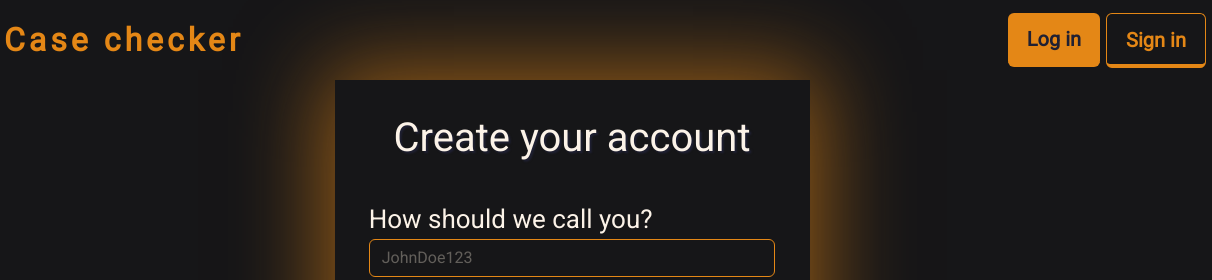
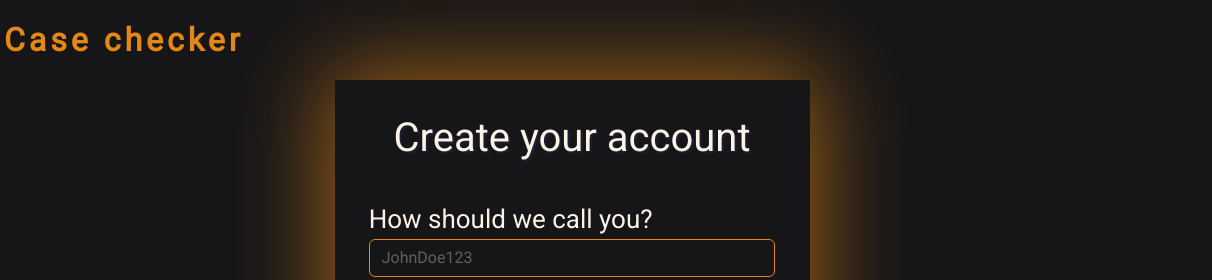
Before and after one commit to chodec/case-checker, a plain HTML site: page register.html in a window 1280 px wide. Shown: the top 280 px of the page, 68-1280 px from the left. Drawn offline with nearby package versions, Linux system fonts and the light colour scheme.

Commit message:
Fix register size

```diff
--- a/css/style.css
+++ b/css/style.css
@@ -153,7 +153,6 @@ small{
 .register-h1{
     text-align: center;
     padding-bottom: 30px;
-    color: #fcf3e8;
 }
 .btn:disabled{
   border: 1px solid #e48716;
--- a/register.html
+++ b/register.html
@@ -31,22 +31,13 @@
                       </li>
                   </ul>
               </div>
-              <div class="navbar-collapse collapse w-100 d-flex flex-row-reverse">
-                  <ul class="navbar-nav ml-auto">
-                      <li class="nav-item">
-                          <button type="button" class="fs-5 secondary-text-color log-in primary-background btn btn-default btn-primary text-bold">Log in</button>
-                      </li>
-                      <li class="nav-item">
-                          <button type="button" class=" primary-text-color fs-5 sign-in btn btn-default btn-outline-primary primary-border text-bold">Sign in</button>
-                      </li>
-                  </ul>
-              </div>
+              <div class="navbar-collapse collapse w-100 d-flex flex-row-reverse"></div>
           </nav>
 
           <div class="container">
             <div class="row row-header header-viewport ">
               <div class="col-10 col-lg-7 col-xl-5 align-self-center register-border row-register">
-                <h1 class="display-6 register-h1 ">Create your account</h1>
+                <h1 class="display-6 tertiary-text-color register-h1 ">Create your account</h1>
                 <form class="tertiary-text-color">
                   <div class="form-group mb-4">
                     <label for="" class="font-s-26">How should we call you?</label>
```
